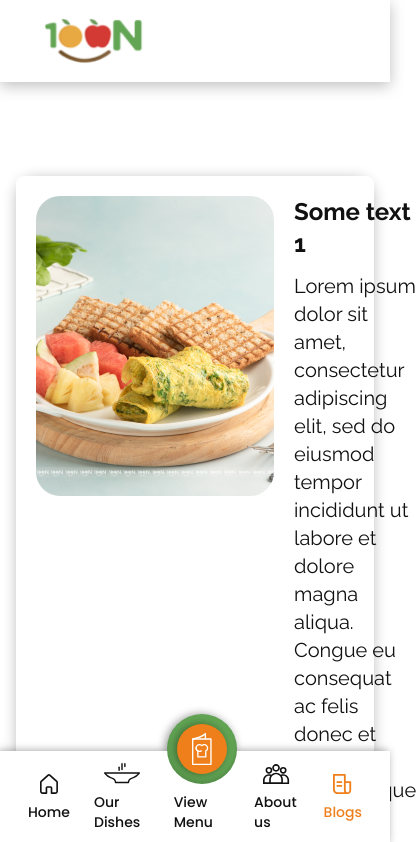
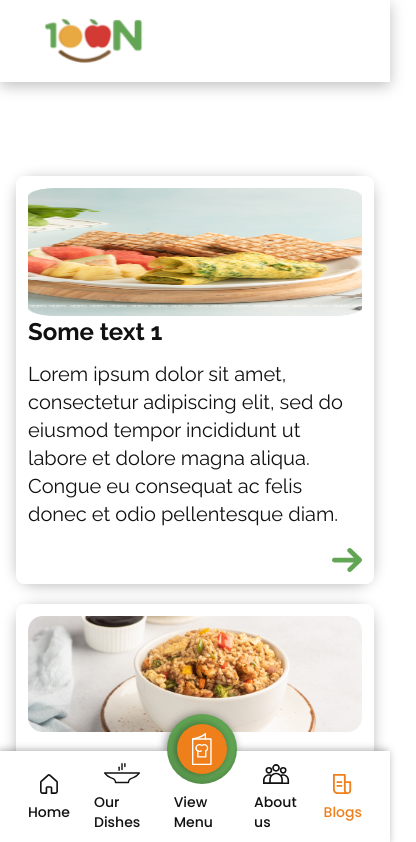
Before and after one commit to Hasan0734/dish-services, a Next.js app: page /blogs in a window 390 px wide. Shown: the top 842 px of the page, 416 px wide, since content can reach past the window. Built offline with nearby package versions, Linux system fonts and the light colour scheme.

Commit message:
added mobile responsive on blogs page

```diff
--- a/app/blogs/page.tsx
+++ b/app/blogs/page.tsx
@@ -9,7 +9,7 @@ const Blogs = () => {
     <section className="mt-20">
       <div className="container px-4 md:px-8 py-24 space-y-5">
         {reshapeArray(blogs).map((items, i) => (
-          <div key={i} className="grid md:grid-cols-5 md:grid-rows-5 gap-5">
+          <div key={i} className="grid grid-cols-5 grid-rows-5 gap-5">
              {items.map((blog) => (
               <BlogCard key={blog.id} blog={blog} />
             ))}
--- a/components/ui/BlogCard.tsx
+++ b/components/ui/BlogCard.tsx
@@ -20,33 +20,33 @@ const BlogCard = ({ blog }: any) => {
       gridColumn
         ? gridColumn === "auto"
           ? "col-auto"
-          : `col-span-${gridColumn}`
+          : `col-span-5 md:col-span-${gridColumn}`
         : ""
     }
-    ${gridRow ? (gridRow === "auto" ? "row-auto" : `row-span-${gridRow}`) : ""}
+    ${gridRow ? (gridRow === "auto" ? "row-auto" : `row-span-5 md:row-span-${gridRow}`) : ""}
     ${
       colStart
         ? colStart === "auto"
           ? "col-start-auto"
-          : `col-start-${colStart}`
+          : `md:col-start-${colStart}`
         : ""
     }
-    ${colEnd ? (colEnd === "auto" ? "col-end-auto" : `col-end-${colEnd}`) : ""}
+    ${colEnd ? (colEnd === "auto" ? "col-end-auto" : ` md:col-end-${colEnd}`) : ""}
     ${
       rowStart
         ? rowStart === "auto"
           ? "row-start-auto"
-          : `row-start-${rowStart}`
+          : `md:row-start-${rowStart}`
         : ""
     }
-    ${rowEnd ? (rowEnd === "auto" ? "row-end-auto" : `row-end-${rowEnd}`) : ""}
+    ${rowEnd ? (rowEnd === "auto" ? "row-end-auto" : ` md:row-end-${rowEnd}`) : ""}
     `}
     >
-      <Card className={` p-5 gap-5 border-0 shadow-none h-full flex flex-col`}>
-        <div className={`${imgPosition === "top" ? "" : "flex gap-5"} flex-grow `}>
+      <Card className={` p-3 md:p-5 gap-5 border-0 shadow-none h-full flex flex-col`}>
+        <div className={`${imgPosition === "top" ? "" : "block md:flex gap-5"} flex-grow `}>
 
             <img
-              className={` ${imgPosition === 'top' ? "max-h-[234px] w-full" : 'h-[300px] w-[238px]'} rounded-3xl`}
+              className={` ${imgPosition === 'top' ? "max-h-[234px] w-full" : 'h-[128px] md:h-[300px] w-full md:w-[238px]'} rounded md:rounded-3xl`}
               src={blog.image}
               alt="blog-image"
             />
```
